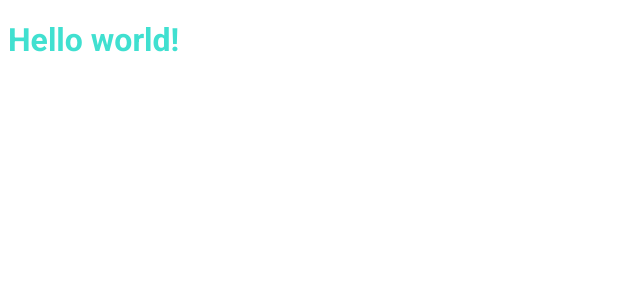
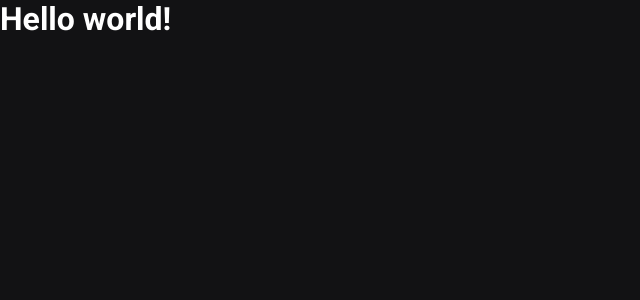
Before and after one commit to maiaralange/Ig.news, a Next.js app: page / in a window 1280 px wide. Shown: the top 300 px of the page, without its empty margins (0-640 px from the left). Built offline with nearby package versions, Linux system fonts and the light colour scheme.

Commit message:
Creating global styles

```diff
--- a/src/pages/_app.tsx
+++ b/src/pages/_app.tsx
@@ -1,4 +1,5 @@
 import { AppProps } from 'next/app';
+import '../styles/global.scss';
 
 function App({ Component, pageProps }: AppProps) {
   return <Component {...pageProps} />;
--- a/src/pages/index.tsx
+++ b/src/pages/index.tsx
@@ -1,5 +1,4 @@
 import Head from 'next/head';
-import styles from '../styles/home.module.scss';
 
 export default function Home() {
   return (
@@ -7,7 +6,7 @@
       <Head>
         <title>Início | ig.news</title>
       </Head>
-      <h1 className={styles.title}>Hello world!</h1>
+      <h1>Hello world!</h1>
     </>
   );
 }
--- /dev/null
+++ b/src/styles/global.scss
@@ -0,0 +1,48 @@
+* {
+  margin: 0;
+  padding: 0;
+  box-sizing: border-box;
+}
+
+:root {
+  --white: #fff;
+  --gray-100: #e1e1e6;
+  --gray-300: #a8a8b3;
+  --gray-900: #121214;
+  --cyan-500: #61dafb;
+  --yellow-500: #eba417;
+}
+
+@media (max-width: 1080px) {
+  html {
+    font-size: 93.75%;
+  }
+}
+
+@media (max-width: 720px) {
+  html {
+    font-size: 87.5%;
+  }
+}
+
+body {
+  background: var(--gray-900);
+  color: var(--white);
+}
+
+body,
+input,
+textarea,
+select,
+button {
+  font: 400 1rem 'Roboto', sans-serif;
+}
+
+button {
+  cursor: pointer;
+}
+
+a {
+  color: inherit;
+  text-decoration: none;
+}
--- a/src/styles/home.module.scss
+++ /dev/null
@@ -1,4 +0,0 @@
-.title {
-  color: turquoise;
-  font-family: 'Roboto';
-}
```
